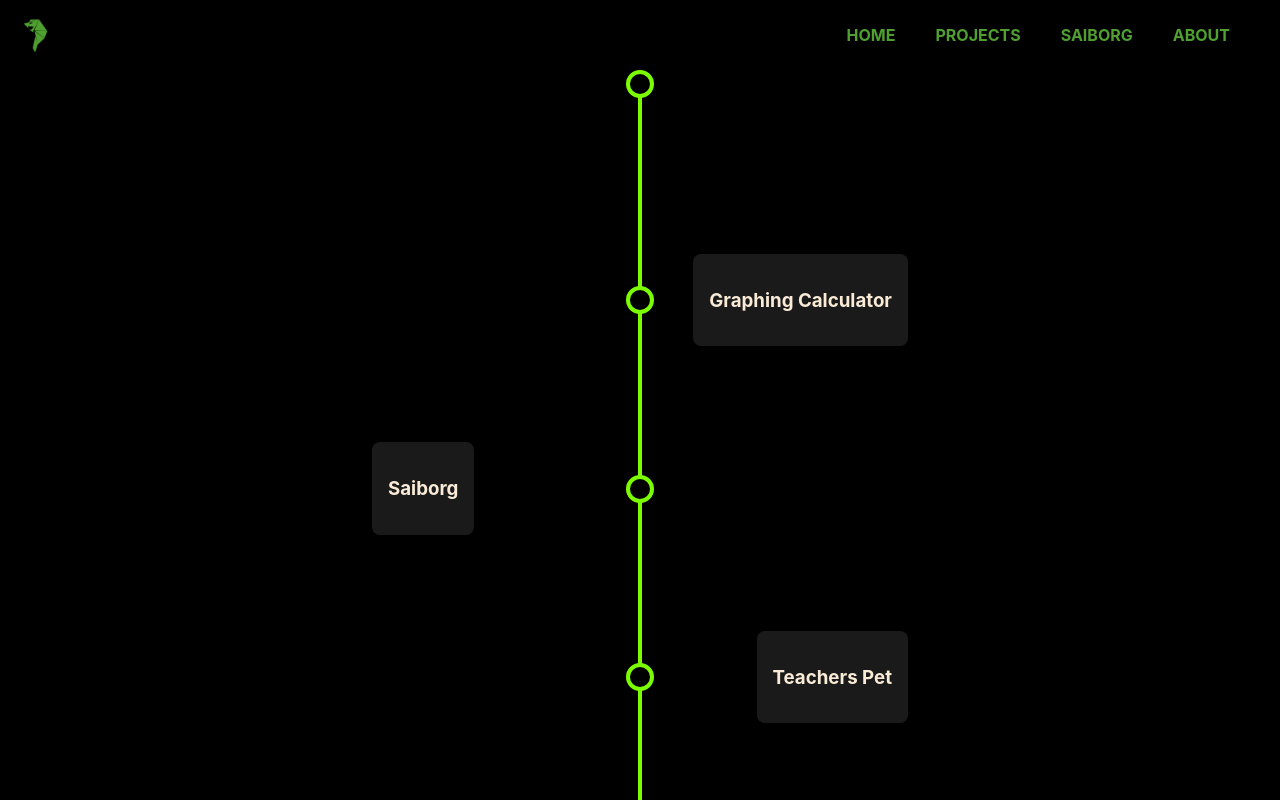
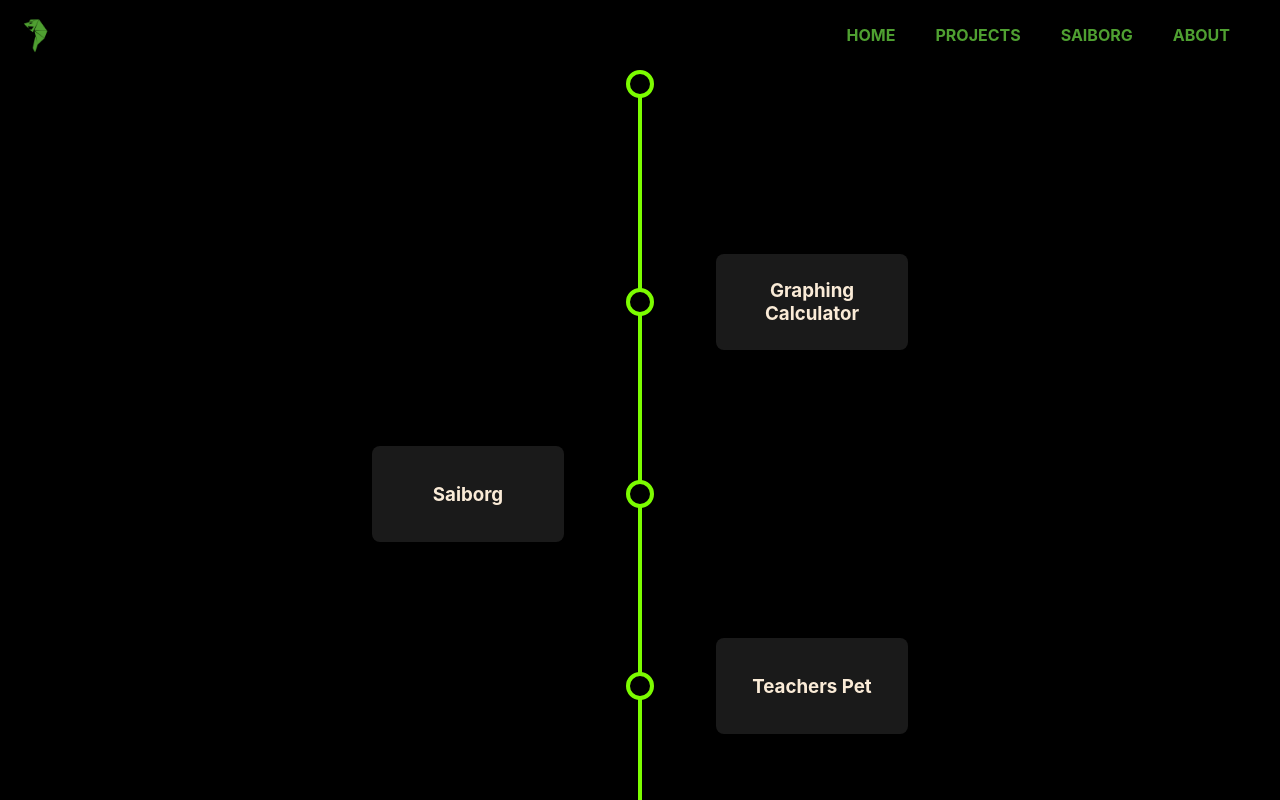
Before and after one commit to SaiChamarty/my-website, a React (Create React App) app: page /projects in a window 1280 px wide. Shown: the top 800 px of the page. Built offline with nearby package versions, Linux system fonts and the light colour scheme; a web font is replaced by a local one.

Commit message:
All boxes in projects page are the same size now

```diff
--- /dev/null
+++ b/src/components/ProjectContent.jsx
@@ -0,0 +1,14 @@
+// src/components/ProjectContent.jsx
+import React from 'react';
+
+export default function ProjectContent({ title, description }) {
+  return (
+    <div className="timeline-item">
+      <div className="marker" />
+      <div className="content">
+        <h3>{title}</h3>
+        <p>{description}</p>
+      </div>
+    </div>
+  );
+}
--- a/src/components/Timeline.css
+++ b/src/components/Timeline.css
@@ -16,8 +16,18 @@
   top: 0;
   bottom: 0;
   width: 4px;
-  background: #7CFC00; /* neon green */
-  transform: translateX(-50%);
+  background: #7CFC00;           /* neon green */
+  transform-origin: top center;  /* pivot at the top */
+  transform: translateX(-50%) scaleY(0);
+  animation: growLine 1s ease-out forwards;
+}
+
+
+/* animate only the rail */
+@keyframes growLine {
+  to {
+    transform: translateX(-50%) scaleY(1);
+  }
 }
 
 .timeline-item {
@@ -30,18 +40,21 @@
   animation: fadeInUp 0.6s forwards;
 }
 
-.timeline-item:nth-child(even) .content {
-  margin-left: 2rem;
-  text-align: left;
-}
 
 .timeline-item:nth-child(odd) {
   flex-direction: row-reverse;
 }
 
+.timeline-item:nth-child(even) .content {
+  margin-left: 2rem;    /* original horizontal offset */
+  margin-right: 0;      /* make sure the other side is zero */
+  text-align: center;   /* center the text inside */
+}
+
 .timeline-item:nth-child(odd) .content {
-  margin-right: 2rem;
-  text-align: right;
+  margin-right: 2rem;   /* original offset the other direction */
+  margin-left: 0;       /* reset the opposite side */
+  text-align: center;   /* center the text */
 }
 
 .marker {
@@ -55,10 +68,31 @@
   transform: translateX(-50%);
 }
 
+/* make your card a column‑flex box that truly centers its children */
 .content {
+  /* fixed size or min‑size to your taste */
+  width: 12rem;
+  min-height: 6rem;
+
+  /* padding counts inside the box */
+  box-sizing: border-box;
+  padding: 1rem;
+
+  /* center everything, stacked vertically */
+  display: flex;
+  flex-direction: column;
+  align-items: center;      /* horizontal centering */
+  justify-content: center;  /* vertical centering */
+
+  text-align: center;
   background: rgba(255,255,255,0.1);
-  padding: 1rem;
   border-radius: 0.5rem;
+  overflow: hidden;
+}
+
+/* reset margins so they don’t push you off center */
+.content > * {
+  margin: 0;
 }
 
 .loading-sentinel {
--- a/src/components/Timeline.jsx
+++ b/src/components/Timeline.jsx
@@ -1,30 +1,28 @@
 // src/components/Timeline.jsx
-import React, { useState, useEffect, useRef } from 'react';
+import React from 'react';
 import './Timeline.css';
 import { projectDict } from '../data/projects';
+import ProjectContent from './ProjectContent';
 
-export default function Timeline({ loadMoreProjects, initialProjects }) {
+export default function Timeline() {
   const projects = Object.entries(projectDict).map(
     ([title, description]) => ({ title, description })
   );
 
   return (
     <div>
+      {/* standalone start marker */}
       <div className="marker" />
+
       <div className="timeline">
-                {/* --- YOUR PROJECT NODES --- */}
         {projects.map((proj, idx) => (
-                    <div className="timeline-item" key={idx}>
-                    <div className="marker" />
-                    <div className="content">
-                        <h3>{proj.title}</h3>
-                        <p>{proj.description}</p>
-                    </div>
-                    </div>
+          <ProjectContent
+            key={idx}
+            title={proj.title}
+            description={proj.description}
+          />
         ))}
       </div>
     </div>
-
-
   );
 }
```
Lines whose indentation alone changed are shown as unchanged.
